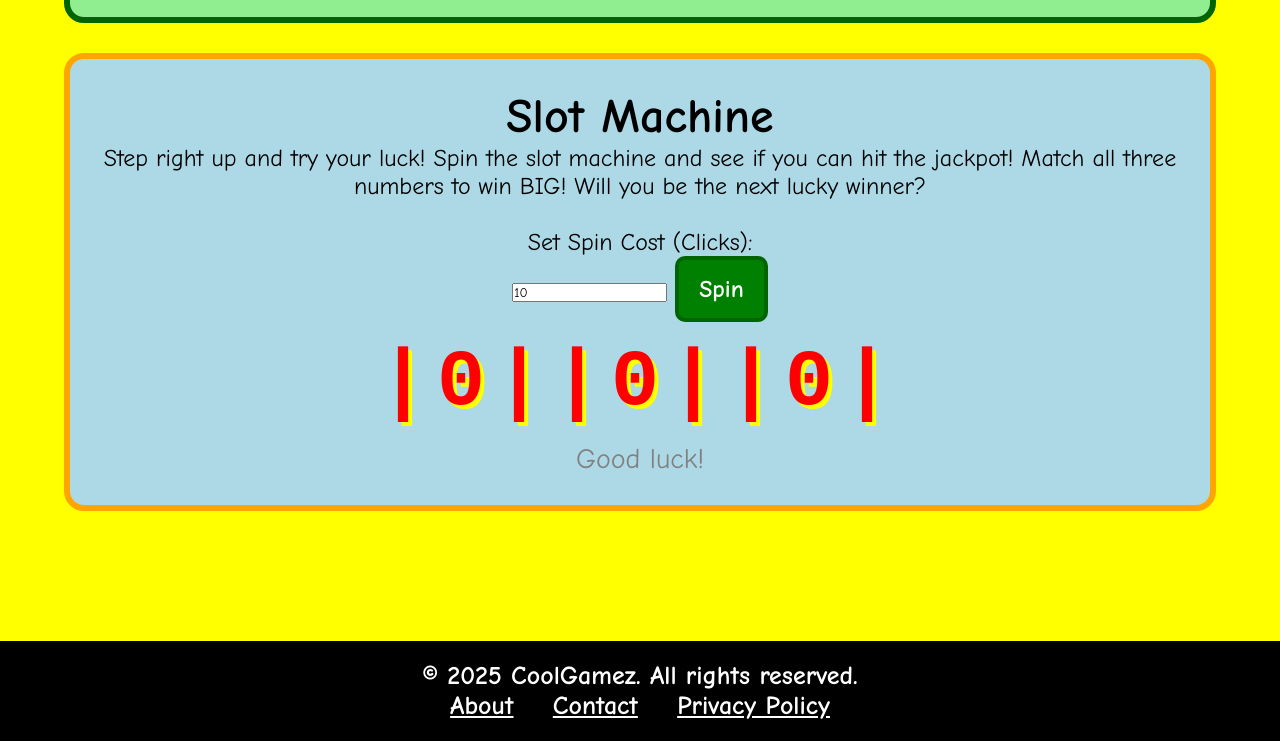
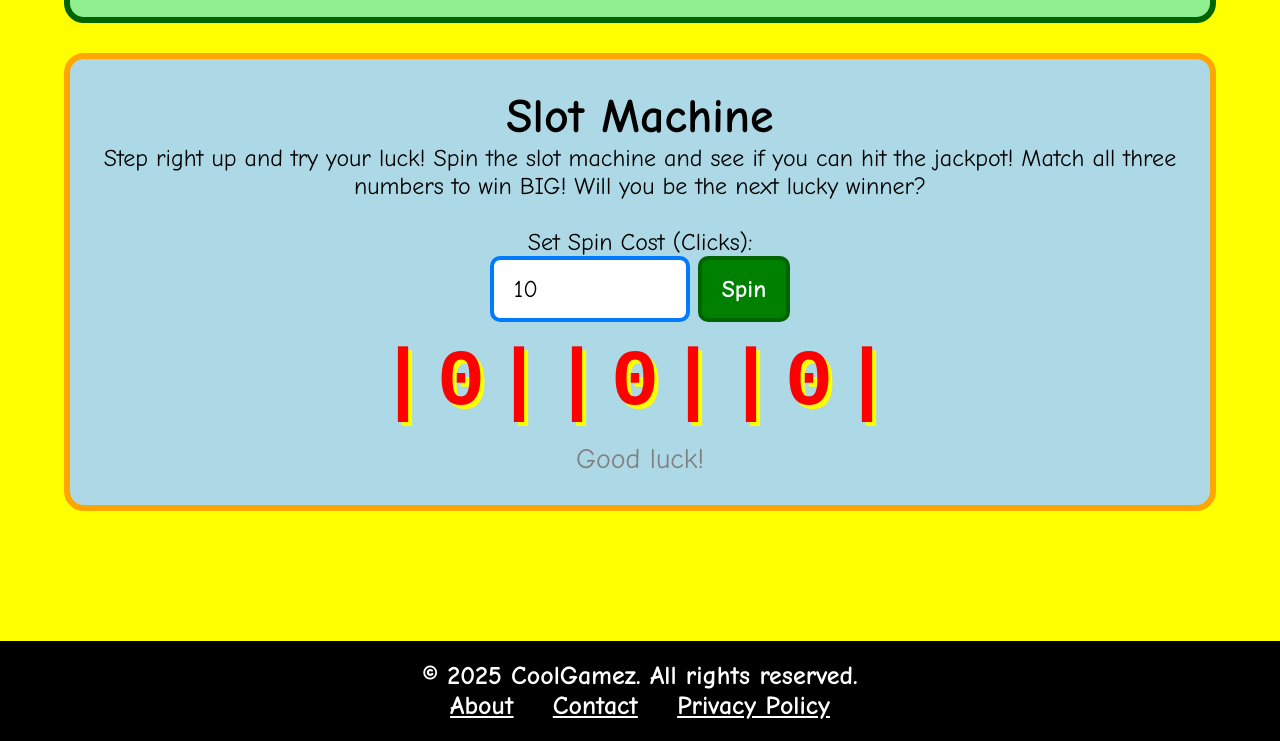
Before and after one commit to 23DP4RDavi/coolgamez, a plain HTML site: page index.html in a window 1280 px wide. Shown: the part 2248-2989 px from the top of the page. Drawn offline with Linux system fonts and the light colour scheme; no server answers.

Commit message:
made window better

```diff
--- a/index.html
+++ b/index.html
@@ -61,7 +61,7 @@
             <p>Step right up and try your luck! Spin the slot machine and see if you can hit the jackpot! Match all three numbers to win BIG! Will you be the next lucky winner?</p>
             <br>
             <p>Set Spin Cost (Clicks):</p>
-            <input type="number" id="spinCost" value="10" min="1">
+            <input type="number" id="spinCost" value="10" min="0">
             <button id="spinButton">Spin</button>
 
             <div id="slotNumbers">|0||0||0|</div>
--- a/src/css/main.css
+++ b/src/css/main.css
@@ -165,6 +165,14 @@ nav ul li a:hover {
     font-size: 24px;
 }
 
+#spinCost {
+    width: 200px;
+    padding: 15px 20px;
+    border: 4px solid #007BFF;
+    border-radius: 10px;
+    font-size: 24px;
+}
+
 #slotNumbers {
     font-size: 80px;
     font-weight: bold;
```
